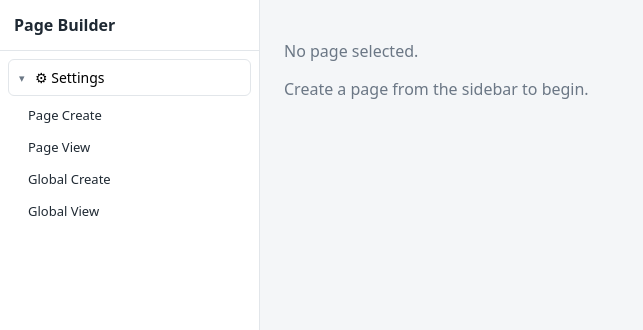
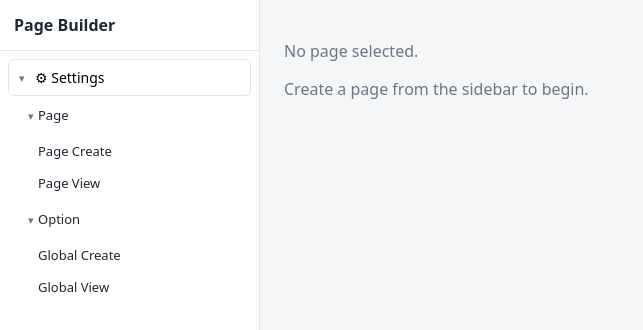
Before and after one commit to ng0200731/dynamic_form, a React (Vite) app: page / in a window 1280 px wide. Shown: the top 330 px of the page, without its empty margins (0-643 px from the left). Built offline with nearby package versions, Linux system fonts and the light colour scheme; no server answers.

Commit message:
set left menu

```diff
--- a/src/components/Sidebar.tsx
+++ b/src/components/Sidebar.tsx
@@ -16,6 +16,8 @@ export function Sidebar({ pages, onCreate, mode, onModeChange, onGlobalSaved }:
   const [dialogOpen, setDialogOpen] = useState(false);
   const [globalOpen, setGlobalOpen] = useState(false);
   const [settingsOpen, setSettingsOpen] = useState(true);
+  const [pageOpen, setPageOpen] = useState(true);
+  const [optionOpen, setOptionOpen] = useState(true);
 
   return (
     <aside className={styles.sidebar}>
@@ -35,6 +37,16 @@ export function Sidebar({ pages, onCreate, mode, onModeChange, onGlobalSaved }:
 
           {settingsOpen && (
             <div className={styles.submenu}>
+              <button
+                className={styles.subItem}
+                onClick={() => setPageOpen((o) => !o)}
+                aria-expanded={pageOpen}
+              >
+                <span className={styles.caret}>{pageOpen ? '▾' : '▸'}</span>
+                Page
+              </button>
+              {pageOpen && (
+                <div className={styles.submenu}>
                   <button className={styles.subItem} onClick={() => setDialogOpen(true)}>
                     Page Create
                   </button>
@@ -44,6 +56,18 @@ export function Sidebar({ pages, onCreate, mode, onModeChange, onGlobalSaved }:
                   >
                     Page View
                   </button>
+                </div>
+              )}
+              <button
+                className={styles.subItem}
+                onClick={() => setOptionOpen((o) => !o)}
+                aria-expanded={optionOpen}
+              >
+                <span className={styles.caret}>{optionOpen ? '▾' : '▸'}</span>
+                Option
+              </button>
+              {optionOpen && (
+                <div className={styles.submenu}>
                   <button
                     className={styles.subItem}
                     onClick={() => setGlobalOpen(true)}
@@ -56,6 +80,8 @@ export function Sidebar({ pages, onCreate, mode, onModeChange, onGlobalSaved }:
                   >
                     Global View
                   </button>
+                </div>
+              )}
             </div>
           )}
         </div>
```
Lines whose indentation alone changed are shown as unchanged.
